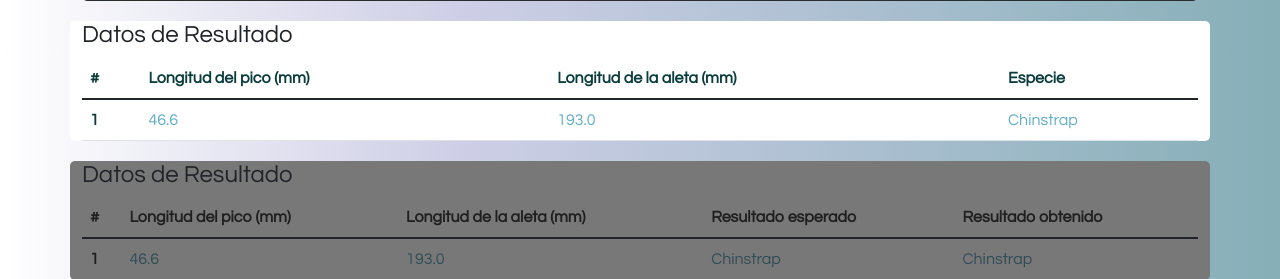
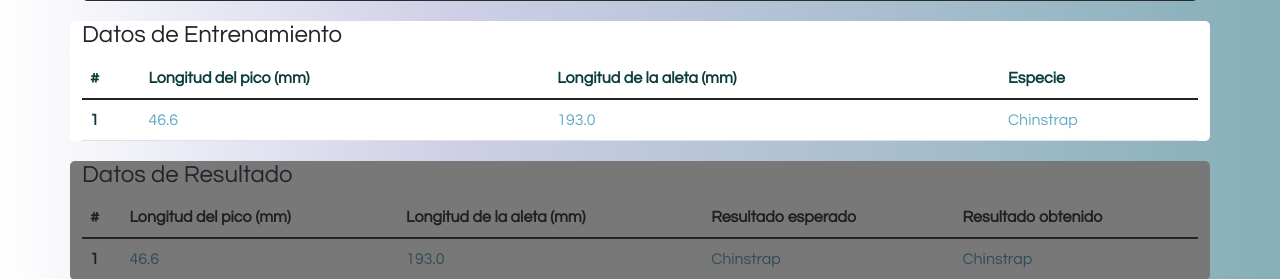
Before and after one commit to ivansteezy/PenguinGuesser, a Django app: page / in a window 1280 px wide. Shown: the part 968-1247 px from the top of the page. Run offline with Django 3.2, Linux system fonts and the light colour scheme; some libraries are stand-ins or nearby versions.

Commit message:
training data label

```diff
--- a/PenguinGuesser/Guesser/templates/homepage/index.html
+++ b/PenguinGuesser/Guesser/templates/homepage/index.html
@@ -122,9 +122,7 @@
 
 </style>
 
-
 <body>
-
     <!-- BARRA DE NAVEGACIÓN/HEADER -->
     <header>
         <nav>
@@ -209,7 +207,7 @@
 <!--------------------------------------------------- TABLAS ---------------------------------------------->
 
 <div class="container table-entrenamiento">
-    <h4>Datos de Resultado</h4>
+    <h4>Datos de Entrenamiento</h4>
     <table class="table">
         <!-- TITULOS TABLA DATOS 1-->
         <thead>
@@ -256,10 +254,8 @@
             <td>46.6</td>
             <td>193.0</td>
             <td>Chinstrap</td>
-
             <td>Chinstrap</td>
           </tr>
-
         </tbody>
       </table>
 
```
